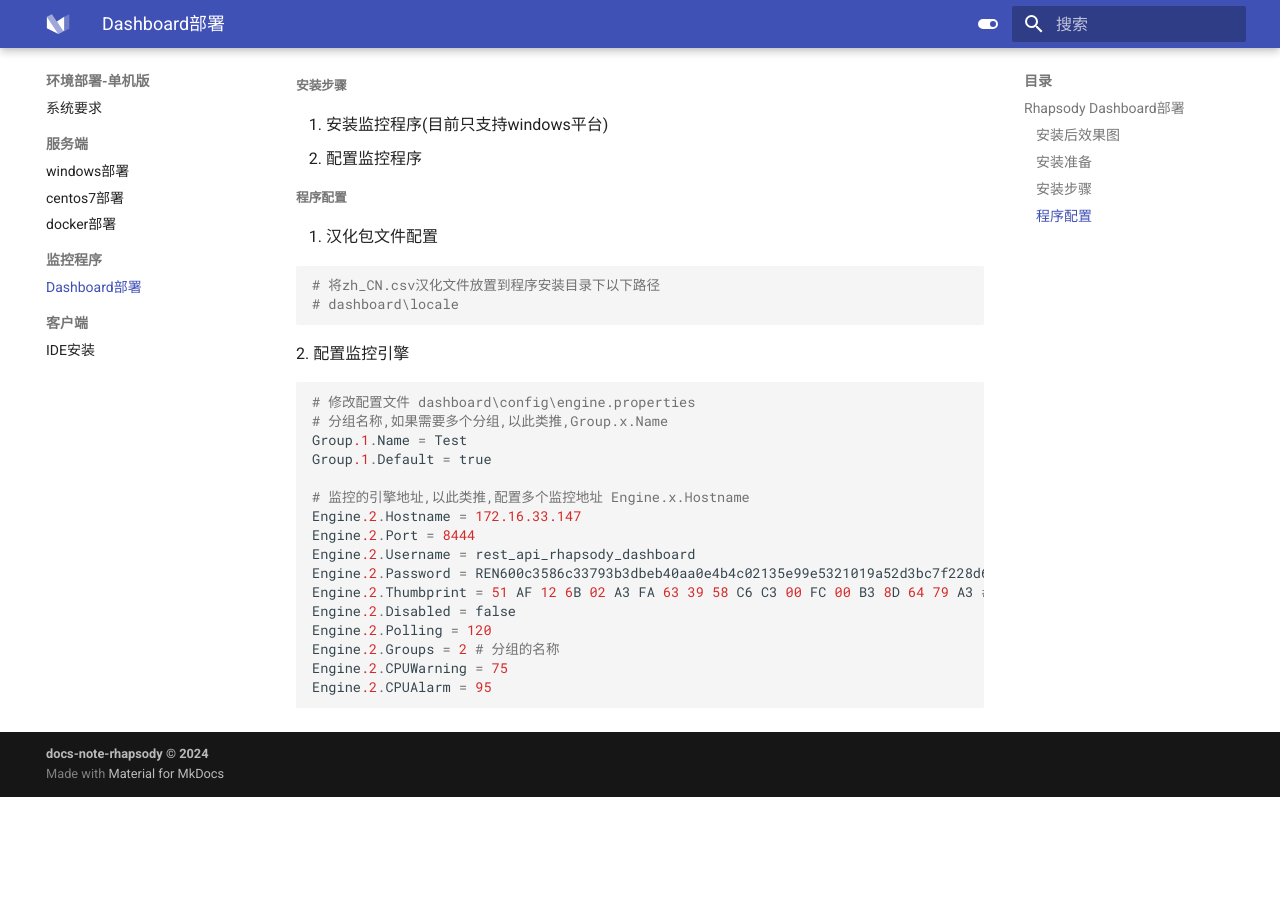
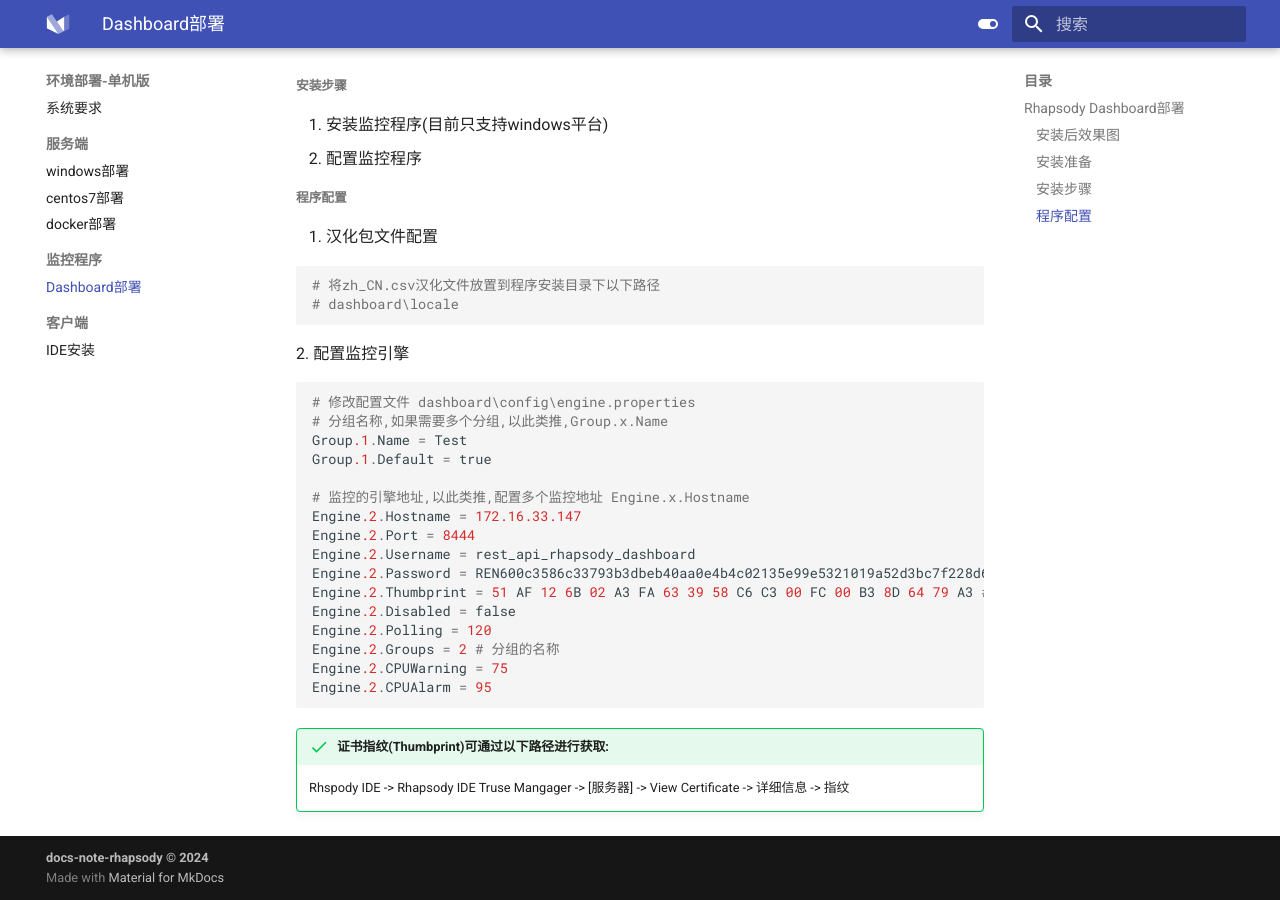
Before and after one commit to liaozhimingandy/demo, an MkDocs documentation site: the page built from docs/setup/rhapsody-dashboard.md, in a window 1280 px wide and 900 px high, scrolled down 705 px. Built offline with MkDocs 1.6.1 and Material for MkDocs 9.7.7, drawn with Linux system fonts in a browser that asks for light colours; before the commit the page ends 1502 px from its top, so only the background shows below that.

Commit message:
1.补充dashboard指纹获取方法

````diff
--- a/docs/setup/rhapsody-dashboard.md
+++ b/docs/setup/rhapsody-dashboard.md
@@ -37,10 +37,13 @@
    Engine.2.Port = 8444
    Engine.2.Username = rest_api_rhapsody_dashboard
    Engine.2.Password = REN600c3586c33793b3dbeb40aa0e4b4c02135e99e5321019a52d3bc7f228d69c86e2fc5c16dabe961b62b6c
-   Engine.2.Thumbprint = 51 AF 12 6B 02 A3 FA 63 39 58 C6 C3 00 FC 00 B3 8D 64 79 A3 # 证书指纹,通过引擎控制台浏览器查看ssl证书的SHA-1 指纹
+   Engine.2.Thumbprint = 51 AF 12 6B 02 A3 FA 63 39 58 C6 C3 00 FC 00 B3 8D 64 79 A3 # 证书指纹,通过Rhspody IDE证书信任处查看;证书->详细信息->指纹
    Engine.2.Disabled = false
    Engine.2.Polling = 120
    Engine.2.Groups = 2 # 分组的名称
    Engine.2.CPUWarning = 75
    Engine.2.CPUAlarm = 95
    ```
+
+!!! success "证书指纹(Thumbprint)可通过以下路径进行获取:"
+      Rhspody IDE -> Rhapsody IDE Truse Mangager -> [服务器] -> View Certificate -> 详细信息 -> 指纹
````
